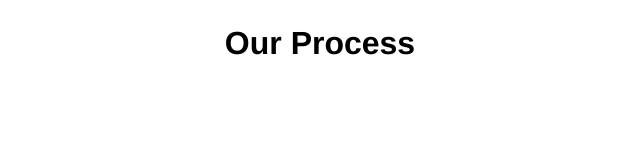
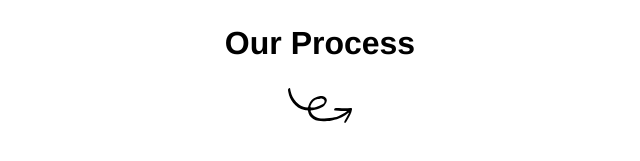
Before and after one commit to recouture/Broadway, a plain HTML site: page index.html in a window 1280 px wide. Shown: the part 303-464 px from the top of the page, 320-960 px from the left. Drawn offline with Linux system fonts and the light colour scheme; files whose address does not match are found by name.

Commit message:
add identify icon

```diff
--- a/index.html
+++ b/index.html
@@ -15,8 +15,10 @@
            <div><a href="team">Team<a/></div>
            <div><a href="contact">Contact<a/></div>
       </nav>
-
-      <h2>Our Process</h2>
+      <div style="process">
+         <h2>Our Process</h2>
+         <img src="file:///Users/LanaAlexis/Documents/Projects/Broadway/resources/identify.svg">
+      </div>
 
   </body>
 </html>
```
Also changed, not shown: resources/identify.svg (added).
